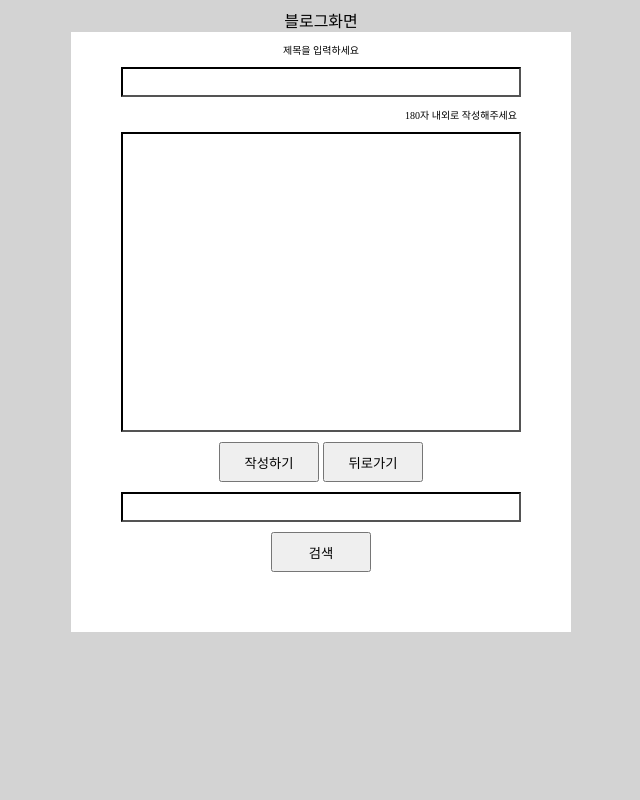
After one commit to DW0130/web_test, a Flask app: page /blog in a window 1280 px wide. The commit adds this page. Shown: the whole page, without its empty margins (319-959 px from the left). Run offline with Flask 2, Linux system fonts and the light colour scheme.

Commit message:
텍스트 제한 및 특정단어검색

```diff
--- a/Dnet_Photo_New2/run.py
+++ b/Dnet_Photo_New2/run.py
@@ -28,18 +28,19 @@ def shutdown_server():
         raise RuntimeError('Not running with the Werkzeug Server')
     func()
 
+# 화면 슬라이스 생성
 
 @app.route("/")
 def main():
-    return render_template('login.html')
+    return render_template('login_Before.html')
 
 @app.route("/sign_up") #회원가입화면
 def sign_up():
     return render_template('sign_up.html')
 
-@app.route("/login") #메인화면
-def login():
-    return render_template('login.html')
+@app.route("/login_Before") #메인화면
+def login_Before():
+    return render_template('login_Before.html')
 
 @app.route("/Serch_ID") #ID찾기
 def Serch_ID():
@@ -48,6 +49,14 @@ def Serch_ID():
 @app.route("/Serch_PW") #PW찾기
 def Serch_PW():
     return render_template('Serch_PW.html')
+
+@app.route("/blog") #blog화면
+def blog():
+    return render_template('blog.html')
+
+@app.route("/login_after") #blog화면
+def login_after():
+    return render_template('login_after.html')
 
 
 @app.route("/popup")
@@ -282,34 +291,9 @@ def dbsearch_1():
         sql_PW = i.get('PW') #a2
         DB = pymysql.connect(host='192.168.0.43',user='root',password='1234',db='test_naver',charset='utf8')
         sql = DB.cursor()
-        sql.execute("select * from test_naver.test_table_naver where id='"+sql_ID+"' and pw='"+sql_PW+"'")
+        sql.execute("select * from test_naver.test_table_naver where ID='"+sql_ID+"' and PW='"+sql_PW+"'")
         data = json.dumps(sql.fetchall(),default=str)
         return data
-
-
-
-
-
-# @app.route("/p2",methods=['POST'])
-# def realmain():
-    num=""
-    num2=""
-    if request.method == 'POST':
-        num = request.form.get('num')
-        num2 = request.form.get('num2')
-        result = hashlib.sha256(num2.encode()).hexdigest()
-        if (num == "dnet" and num2 == "admin") or (num =='a' and result == str2):
-            session['login'] = 1
-            return redirect('/list')
-        else:
-            flash("아이디 또는 비밀번호가 일치하지 않습니다")
-            return render_template('login.html')
-
-
-
-
-
-
 
 
 
@@ -327,12 +311,39 @@ def Serch_User():
 
 
 
+@app.route("/text_Update",methods=['POST']) #블로그 글 업로드
+def text_Update():
+    global Title
+    global Notice
+
+    if request.method == 'POST': # POST방식으로 요구
+        i = request.get_json() # json타입으로 정보가져와 i에 대입
+        Title = i.get('Title')
+        Notice = i.get('Contents')
+        DB = pymysql.connect(host='192.168.0.43',user='root',password='1234',db='test_naver',charset='utf8')
+        cur = DB.cursor()
+        sql = "INSERT IGNORE INTO test_naver.test_table_blog (Title, Notice)  VALUES (%s, %s)"
+
+        val = (Title, Notice)
+
+        cur.execute(sql, val)
+        DB.commit()
+        return json.dumps ("{'data' : '게시글이 올라갔습니다.'}")
 
 
+@app.route("/Serch_Title",methods=['POST']) # 블로그 제목 찾기
+def Serch_Title():
+    if request.method == 'POST':
+        i = request.get_json()
+        sql_Title = i.get('ST')
 
-
-
-
+        DB = pymysql.connect(host='192.168.0.43',user='root',password='1234',db='test_naver',charset='utf8')
+        sql = DB.cursor()
+        sql_1 = DB.cursor()
+        sql.execute("select * from test_naver.test_table_blog where Title='"+sql_Title+"'")
+        sql.execute("SELECT * FROM test_table_blog WHERE Title LIKE'%"+sql_Title+"%'") # 특정단어 검색용도이나 도저히 사용 못하겠음
+        data = json.dumps(sql.fetchall(),default=str)
+        return data
 
 
 if __name__ == '__main__':
--- a/Dnet_Photo_New2/static/test.css
+++ b/Dnet_Photo_New2/static/test.css
@@ -38,3 +38,21 @@
     background-color: lightgray;
     color: black;
 }
+
+.blog_textbox{
+    background-color: white;
+    border-color: black;
+    width: 400px;
+    height: 300px;
+    vertical-align: top;
+    text-align: left;
+}
+
+.blog_title_textbox{
+    background-color: white;
+    border-color: black;
+    width: 400px;
+    height: 30px;
+    vertical-align: top;
+    text-align: left;
+}
--- a/Dnet_Photo_New2/static/test.js
+++ b/Dnet_Photo_New2/static/test.js
@@ -77,6 +77,7 @@ function login_test(){
 
     // search_test(N_ID, N_PW)
 
+
     var xhr = new XMLHttpRequest();
     xhr.open("POST", "/dbsearch_1", true);
     xhr.setRequestHeader('Content-Type', 'application/json');
@@ -87,40 +88,37 @@ function login_test(){
 
     }));
     xhr.onload = function() {
-    var data = JSON.parse(this.responseText)
 
-    if (data[0][0] == N_ID && data[0][1] == N_PW){
+        data = JSON.parse(this.responseText)
 
-        Swal.fire(
-            '로그인에 성공하였습니다.',
-            'ID : ' + (data[0][0]) + 'Name: ' + (data[0][2]),
-            'success'
-        )
-    }else{
+        if (data == false){
             Swal.fire(
                 '로그인에 실패하였습니다.',
                 '아이디 또는 비밀번호를가 일치하지 않습니다.',
                 'error'
             )
+        }else{
+            Swal.fire(
+                '로그인에 성공하였습니다.',
+                'ID : ' + (data[0][0]) + ' Name: ' + (data[0][2]),
+                'success'
+            )
 
+            var test_data = 1
+            console.log(test_data)
         }
-
-
     }
 
 }
 
 function mail_bt(){console.log("mail_버튼눌림")}
+function cafe_bt(){console.log("cafe_버튼누림")}
 
-function cafe_bt(){
-    Swal.fire(
-        'Good job!',
-        'You clicked the button!',
-        'success'
-      )
+function blog_bt(){
+
+
 }
 
-function blog_bt(){console.log("blog_버튼눌림")}
 function know_bt(){console.log("know_버튼눌림")}
 function shop_bt(){console.log("shop_버튼눌림")}
 function pay_bt(){console.log("pay_버튼눌림")}
@@ -199,3 +197,67 @@ function Serch_User1(P_Number){
     }
 
 }
+
+function text_Update(){
+
+    var blog_title = document.getElementById('Limiting_title_text').value
+    var blog_text = document.getElementById('Limiting_text').value
+
+    console.log(blog_title)
+    console.log(blog_text)
+
+    text_Update_1(blog_title, blog_text)
+}
+
+
+function text_Update_1(blog_title, blog_text){
+
+    var Title = blog_title
+    var Contents = blog_text
+
+    var xhr = new XMLHttpRequest();
+    xhr.open("POST", "/text_Update", true);
+    xhr.setRequestHeader('Content-Type', 'application/json');
+    xhr.send(JSON.stringify({
+
+        Title : blog_title,
+        Contents : blog_text
+
+    }));
+    xhr.onload = function() {
+    var data = JSON.parse(this.responseText)
+    console.log(data);
+    }
+}
+
+
+function Title_Serch(){
+
+    var blog_title = document.getElementById('Title_Serch').value
+    console.log(blog_title)
+
+    Title_Serch_1(blog_title)
+}
+
+function Title_Serch_1(blog_title){
+
+
+    var ST = blog_title
+
+    var xhr = new XMLHttpRequest();
+    xhr.open("POST", "/Serch_Title", true);
+    xhr.setRequestHeader('Content-Type', 'application/json');
+    xhr.send(JSON.stringify({
+
+        ST : blog_title
+
+    }));
+    xhr.onload = function() {
+    var data = JSON.parse(this.responseText)
+
+    console.log(data)
+    console.log("제목 : ",data[0][0]); // SQL파일기준
+    console.log("내용 : ",data[0][1]);
+
+    }
+}
--- a/Dnet_Photo_New2/templates/Serch_ID.html
+++ b/Dnet_Photo_New2/templates/Serch_ID.html
@@ -13,7 +13,7 @@
     </div>
 
     <div>
-        <button onclick="location.href='/login'" class="NEW_User" style="margin-left: 60px; margin-top: 400px; background-color: white; color: black;">뒤로가기</button>
+        <button onclick="location.href='/login_Before'" class="NEW_User" style="margin-left: 60px; margin-top: 400px; background-color: white; color: black;">뒤로가기</button>
     </div>
 
 </body>
--- a/Dnet_Photo_New2/templates/Serch_PW.html
+++ b/Dnet_Photo_New2/templates/Serch_PW.html
@@ -1 +1,5 @@
 비밀번호찾기
+
+<body>
+
+</body>
--- /dev/null
+++ b/Dnet_Photo_New2/templates/blog.html
@@ -0,0 +1,25 @@
+블로그화면
+
+<link href="{{ url_for('static', filename='test.css') }}" rel="stylesheet"><!-- css 적용-->
+
+<script type="text/javascript" src="/static/test.js"></script><!--js 적용-->
+
+
+
+<body style="background-color: lightgray; text-align: center;">
+
+    <div style="background-color: white; width: 500px; height: 600px; left: 50%; margin-left: -250px; position: absolute;">
+    <p style="font-size: 10px;"> 제목을 입력하세요</p>
+    <input id="Limiting_title_text" type="text" maxlength="30" class="blog_title_textbox">
+    <br>
+    <p style="margin-left: 280px; font-size: 10px;"> 180자 내외로 작성해주세요</p>
+    <input id="Limiting_text" type="text" maxlength="180" class="blog_textbox">
+    <br>
+    <button onclick="text_Update()" style="margin-top: 10px; width: 100px; height: 40px;" >작성하기</button>
+    <button onclick="location.href='/login_Before'" style="margin-top: 10px; width: 100px; height: 40px;" >뒤로가기</button>
+
+    <br>
+    <input id="Title_Serch" type="text" maxlength="30" class="blog_title_textbox" style="margin-top: 10px;">
+    <button onclick="Title_Serch()" style="margin-top: 10px; width: 100px; height: 40px;" >검색</button>
+    </div>
+</body>
--- a/Dnet_Photo_New2/templates/login.html
+++ b/Dnet_Photo_New2/templates/login_Before.html
@@ -93,7 +93,7 @@
   <div style="margin-top: 20px;">
   <button onclick="mail_bt()" id="mail" class="button_style">메일</button>
   <button onclick="cafe_bt()" class="button_style">카페</button>
-  <button onclick="blog_bt()" class="button_style">블로그</button>
+  <button onclick="location.href='blog'" class="button_style">블로그</button>
   <button onclick="know_bt()" class="button_style">지식N</button>
   <button onclick="shop_bt()" class="button_style">쇼핑</button>
   <button onclick="pay_bt()" class="button_style">PAY</button>
@@ -112,5 +112,6 @@
   <button onclick="location.href='Serch_PW'" class="login_2_style" style="background-color: white; border-color: white; color: black; margin-top: 10px; margin-right: -160px;">비밀번호 찾기</button>
   <button onclick="location.href='sign_up'" class="login_2_style" style="background-color: white; border-color: white; color: black; margin-top: 10px; margin-right: -240px;">회원가입</button>
 
+
   </div>
 </body>
--- a/Dnet_Photo_New2/templates/sign_up.html
+++ b/Dnet_Photo_New2/templates/sign_up.html
@@ -24,8 +24,8 @@
     <input id="Phone_Number" type="number" class="NEW_User" style="margin-top: 70px; margin-left: 10px;">
 
     <br>
-    <button onclick="location.href='/login'; Sign_up()" class="NEW_user" style="margin-top: 110px; margin-left: -140px;">가입하기</button>
-    <button onclick="location.href='/login'" class="NEW_user" style="margin-top: 110px; margin-left: 10px;">취소</button>
+    <button onclick="location.href='/login_Before'; Sign_up()" class="NEW_user" style="margin-top: 110px; margin-left: -140px;">가입하기</button>
+    <button onclick="location.href='/login_Before'" class="NEW_user" style="margin-top: 110px; margin-left: 10px;">취소</button>
 
 
     </div>
```
Also changed, not shown: Dnet_Photo_New2/templates/login_after.html (added, +29 -0 lines). Lines whose indentation alone changed are shown as unchanged.
